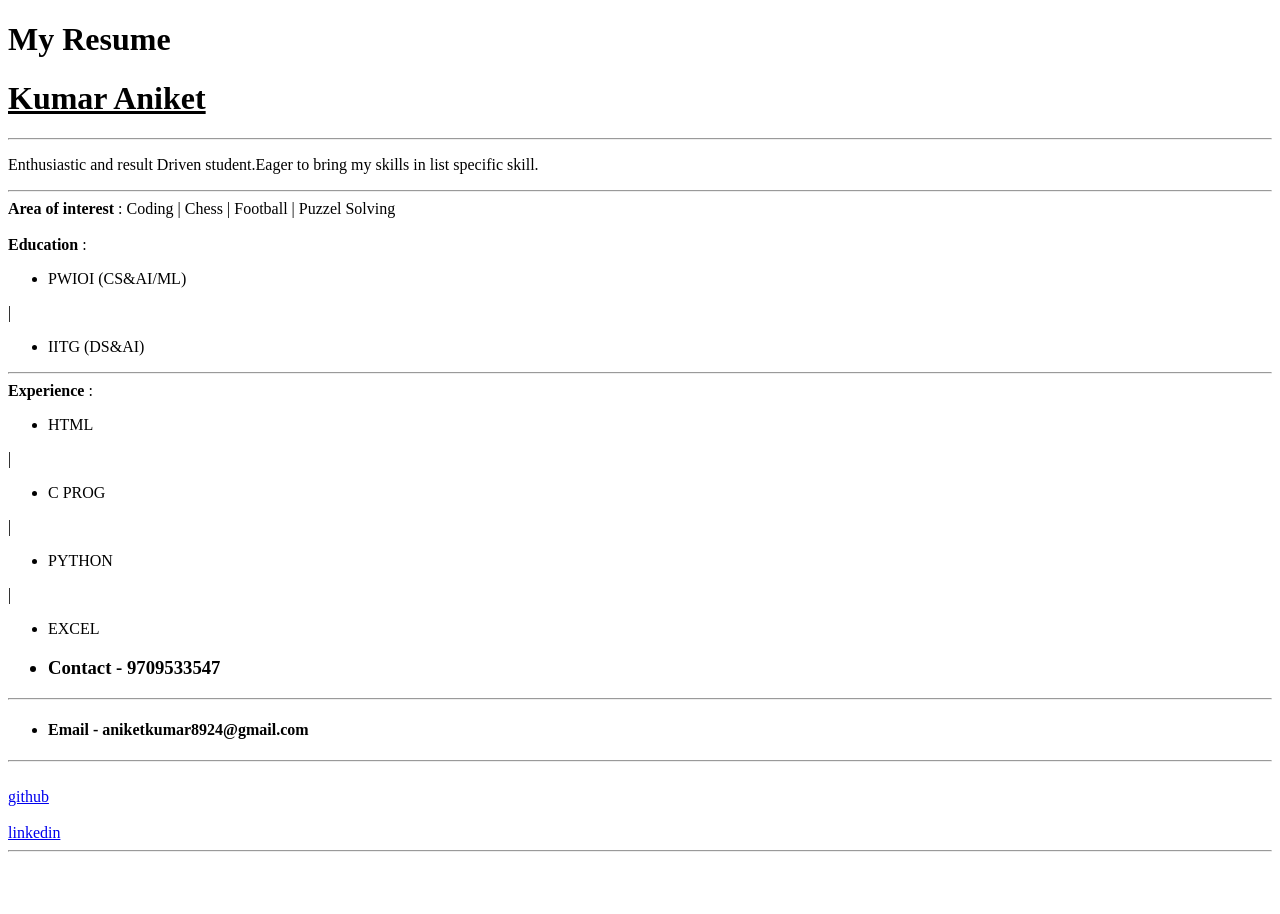
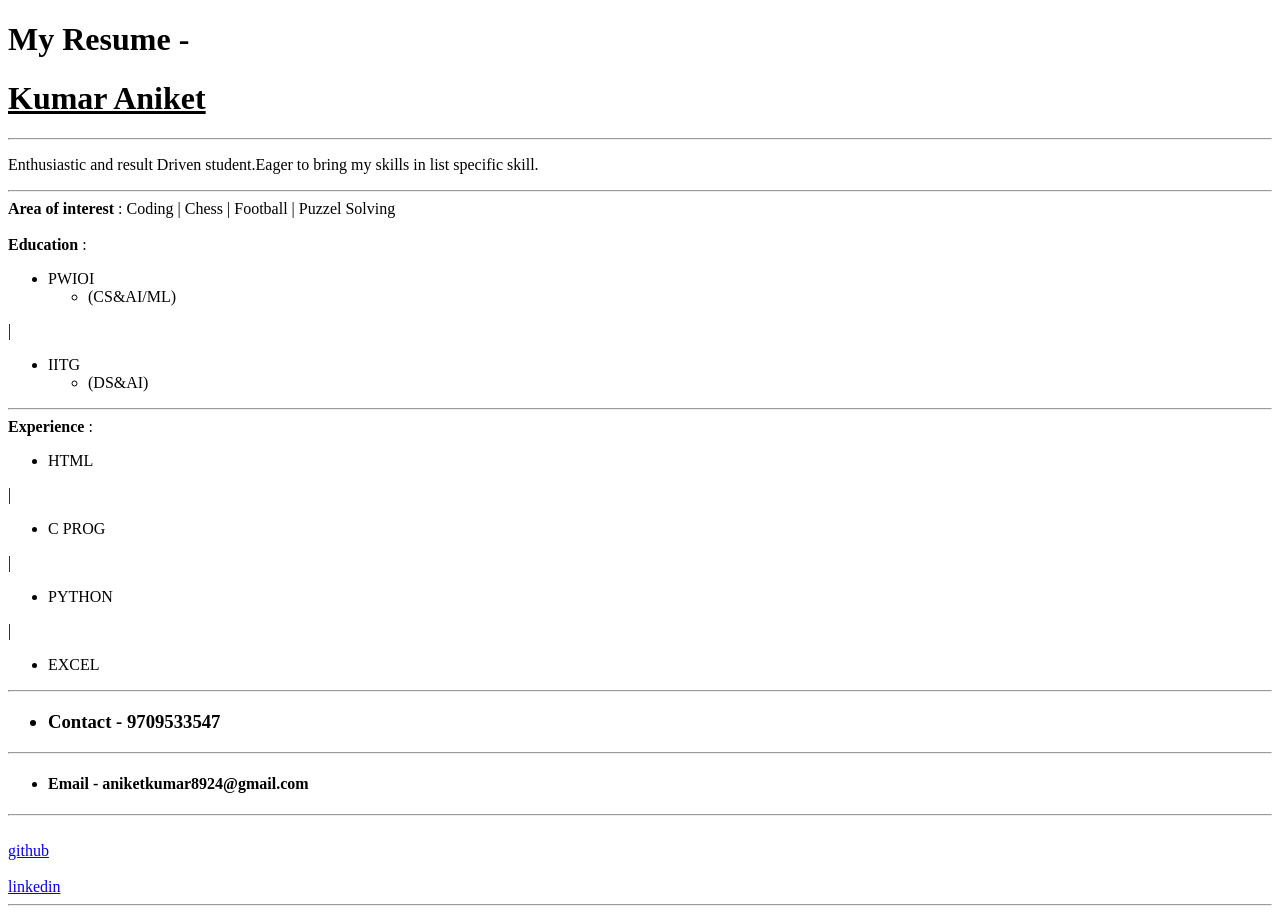
Before and after one commit to Aniket8924/resume, a plain HTML site: page index.html in a window 1280 px wide. Before the commit the page ends 860 px from the top, so only its background shows below. Drawn offline with Linux system fonts and the light colour scheme.

Commit message:
Update index.html

```diff
--- a/index.html
+++ b/index.html
@@ -7,7 +7,7 @@
 </head>
 <body>
     <header>
-        <h1><colspan>My Resume</colspan></h1>
+        <h1><colspan>My Resume - </colspan></h1>
         <h1><u>Kumar Aniket</u></h1>
     </header>
     <hr>
@@ -16,10 +16,11 @@
         <hr>
         <section><b>Area of interest</b> : Coding | Chess | Football | Puzzel Solving</section>
         <br>
-        <section><b>Education</b> :<ul><li> PWIOI (CS&AI/ML)</li></ul> | <ul><li>IITG (DS&AI)</section></li></ul>
+        <section><b>Education</b> :<ul><li> PWIOI<ul><li>(CS&AI/ML)</ul></</li></ul> | <ul><li>IITG <ul><li>(DS&AI)</li></ul></section></li></ul>
         <HR>
         <section><b>Experience</b> : <ul><li>HTML</li></ul> | <ul><li>C PROG</li></ul> | <ul><li>PYTHON</li></ul> |<ul><li> EXCEL</li></ul> </section>
     </main>
+    <hr>
 
     <h3><ul>
         <li>Contact - 9709533547</li>
```
